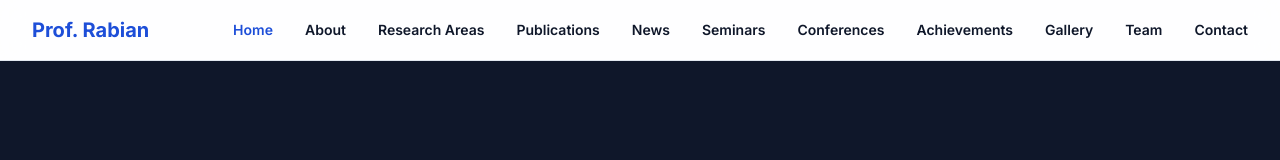
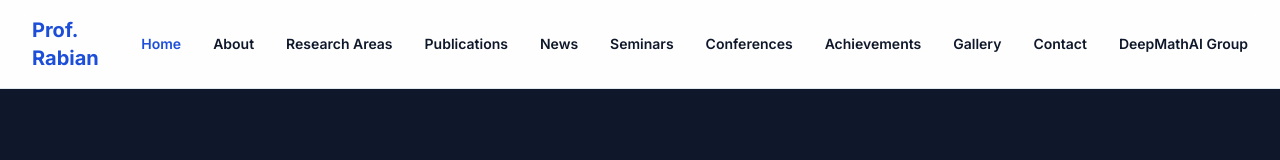
Before and after one commit to rabianw/my-wep, a Next.js app: page / in a window 1280 px wide. Shown: the top 160 px of the page. Built offline with nearby package versions, Linux system fonts and the light colour scheme.

Commit message:
chore: add cross-link to DeepMathAI website

```diff
--- a/src/app/collaborators/page.tsx
+++ /dev/null
@@ -1,32 +0,0 @@
-import { collaboratorsData } from "@/lib/mock-data";
-import { Users } from "lucide-react";
-
-export default function CollaboratorsPage() {
-  return (
-    <div className="py-20 bg-background min-h-screen">
-      <div className="mx-auto max-w-7xl px-4 lg:px-8">
-        <header className="mb-16 text-center">
-          <h1 className="text-4xl font-bold tracking-tight text-foreground mb-4">Team & Collaborators</h1>
-          <p className="text-xl text-muted">Working together to advance mathematical research and AI applications.</p>
-        </header>
-
-        <div className="grid grid-cols-1 sm:grid-cols-2 md:grid-cols-3 gap-8">
-          {collaboratorsData.map((collaborator) => (
-            <div key={collaborator.id} className="bg-surface p-6 rounded-3xl border border-border shadow-sm text-center hover:shadow-md transition-shadow">
-              <div className="w-24 h-24 mx-auto mb-4 rounded-full overflow-hidden border-4 border-background shadow-sm bg-muted/10 flex items-center justify-center">
-                {collaborator.avatarUrl ? (
-                  <img src={collaborator.avatarUrl} alt={collaborator.name} className="w-full h-full object-cover" />
-                ) : (
-                  <Users className="w-8 h-8 text-muted" />
-                )}
-              </div>
-              <h2 className="text-lg font-bold text-foreground">{collaborator.name}</h2>
-              <p className="text-primary font-medium text-sm mb-2">{collaborator.role}</p>
-              <p className="text-muted text-sm">{collaborator.institution}</p>
-            </div>
-          ))}
-        </div>
-      </div>
-    </div>
-  );
-}
--- a/src/components/layout/Navbar.tsx
+++ b/src/components/layout/Navbar.tsx
@@ -15,8 +15,8 @@ const navigation = [
   { name: "Conferences", href: "/conferences" },
   { name: "Achievements", href: "/achievements" },
   { name: "Gallery", href: "/gallery" },
-  { name: "Team", href: "/collaborators" },
   { name: "Contact", href: "/contact" },
+  { name: "DeepMathAI Group", href: "https://deepmathai.vercel.app" },
 ];
 
 export function Navbar() {
@@ -43,14 +43,31 @@ export function Navbar() {
         </div>
         <div className="hidden lg:flex lg:gap-x-6 xl:gap-x-8">
           {navigation.map((item) => {
-            const isActive = pathname === item.href || (pathname.startsWith(item.href) && item.href !== '/');
+            const isExternal = item.href.startsWith("http");
+            const isActive = !isExternal && (pathname === item.href || (pathname.startsWith(item.href) && item.href !== '/'));
+            const linkClassName = `text-sm font-semibold leading-6 transition-colors ${
+              isActive ? "text-primary" : "text-foreground hover:text-primary-light"
+            }`;
+
+            if (isExternal) {
+              return (
+                <a
+                  key={item.name}
+                  href={item.href}
+                  target="_blank"
+                  rel="noopener noreferrer"
+                  className={linkClassName}
+                >
+                  {item.name}
+                </a>
+              );
+            }
+
             return (
               <Link
                 key={item.name}
                 href={item.href}
-                className={`text-sm font-semibold leading-6 transition-colors ${
-                  isActive ? "text-primary" : "text-foreground hover:text-primary-light"
-                }`}
+                className={linkClassName}
               >
                 {item.name}
               </Link>
@@ -63,16 +80,34 @@ export function Navbar() {
         <div className="lg:hidden">
           <div className="space-y-1 px-4 pb-3 pt-2 bg-surface border-b border-border shadow-lg">
             {navigation.map((item) => {
-              const isActive = pathname === item.href || (pathname.startsWith(item.href) && item.href !== '/');
+              const isExternal = item.href.startsWith("http");
+              const isActive = !isExternal && (pathname === item.href || (pathname.startsWith(item.href) && item.href !== '/'));
+              const linkClassName = `block rounded-md px-3 py-2 text-base font-medium ${
+                isActive
+                  ? "bg-primary/10 text-primary"
+                  : "text-foreground hover:bg-muted/10"
+              }`;
+
+              if (isExternal) {
+                return (
+                  <a
+                    key={item.name}
+                    href={item.href}
+                    target="_blank"
+                    rel="noopener noreferrer"
+                    className={linkClassName}
+                    onClick={() => setMobileMenuOpen(false)}
+                  >
+                    {item.name}
+                  </a>
+                );
+              }
+
               return (
                 <Link
                   key={item.name}
                   href={item.href}
-                  className={`block rounded-md px-3 py-2 text-base font-medium ${
-                    isActive
-                      ? "bg-primary/10 text-primary"
-                      : "text-foreground hover:bg-muted/10"
-                  }`}
+                  className={linkClassName}
                   onClick={() => setMobileMenuOpen(false)}
                 >
                   {item.name}
```
